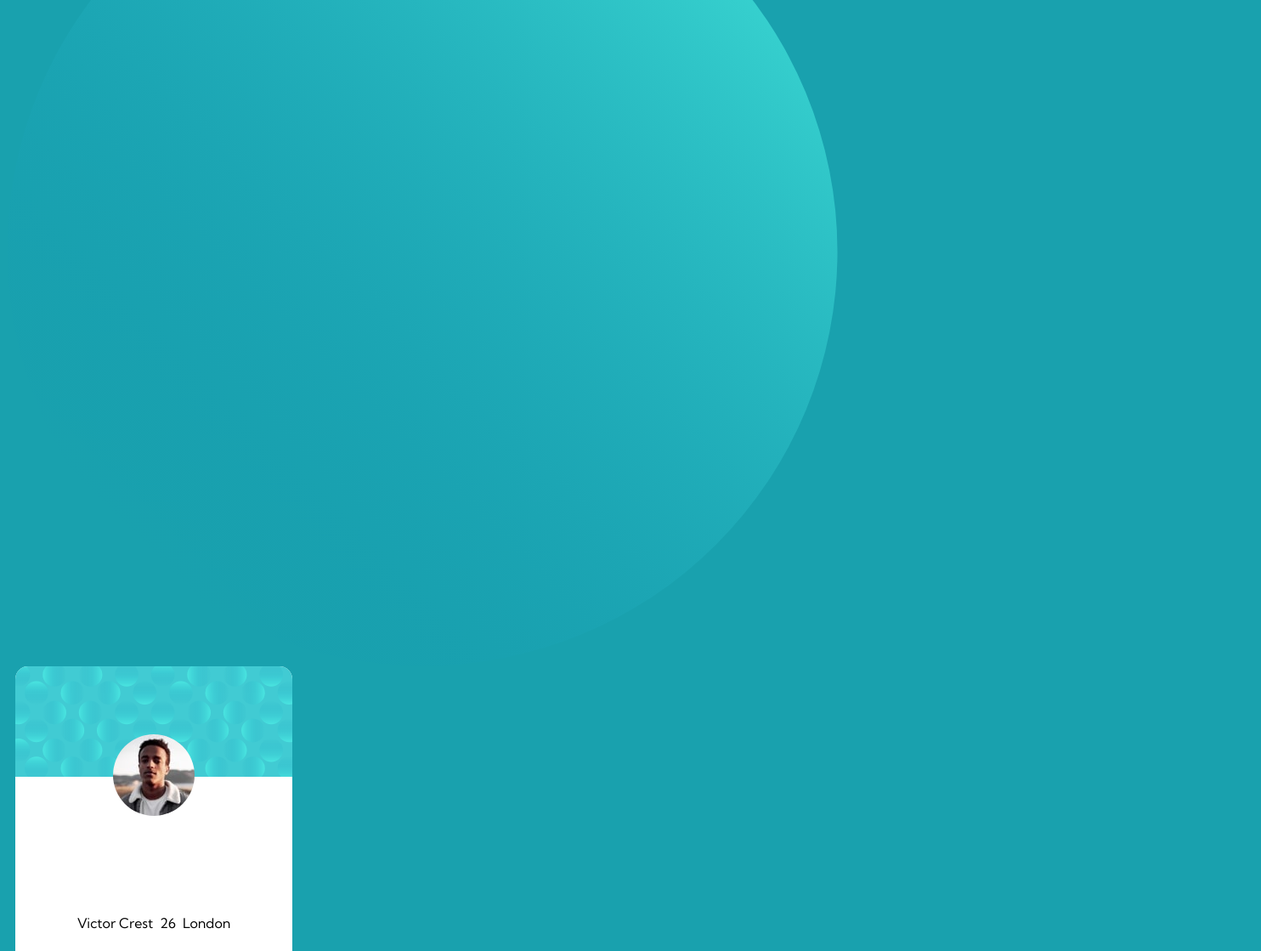
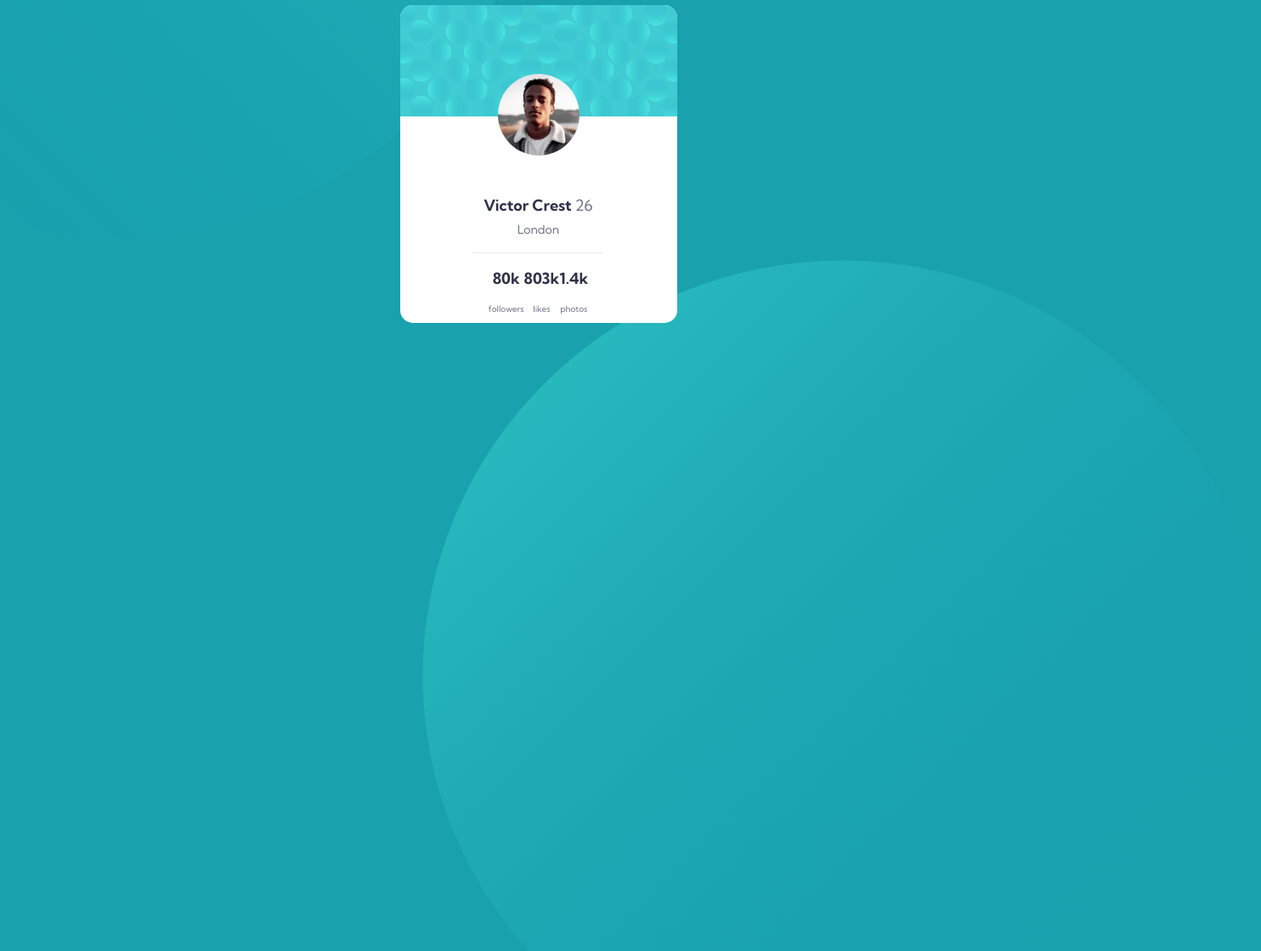
Before and after one commit to IvanMerino515/practica-flexbox2.0, a plain HTML site: page index.html in a window 1280 px wide. Shown: the part 202-1321 px from the top of the page at 85% size, 1484 px wide, since content can reach past the window. Drawn offline with Linux system fonts and the light colour scheme.

Commit message:
deploiment

```diff
--- a/css/style.css
+++ b/css/style.css
@@ -27,9 +27,51 @@ margin-bottom: 0;
 
 body{
 background-color: #19A1AE;
+display: flex;
+flex-direction: column;
+align-items: center;
+font-family: "Kumbh Sans", sans-serif;
 
 }
 
+.globe-top{
+position: absolute;
+z-index: -1;
+margin-right: 400px;
+margin-top: -280px;
+width: 622px;
+height: 621px;
+opacity: 0.5;
+}
+
+@media screen and (width>768px) {
+.globe-top{
+width: 978px;
+height: 976px;
+margin-top: -500px;
+margin-right: 1000px;
+
+}
+
+}
+
+.globe-bottom{
+position: absolute;
+z-index: -1;
+margin-top: 500px;
+width: 622px;
+height: 621px;
+margin-left: 350px;
+}
+
+@media screen and (width>768px) {
+    .globe-bottom{
+    width: 987px;
+    height: 976px;
+    margin-left: 700px ;
+
+}
+}
 .container{
 overflow: flex;
 flex-direction: row;
@@ -37,6 +79,7 @@ align-content: center;
 justify-items: center;
 width: 326px;
 height: 374px;
+margin-top: 200px;
 margin-left: 10px;
 margin-right: 23px;
 background-color: white;
@@ -50,7 +93,7 @@ border-radius: 15px 15px 0 0px;
 .avatar{
 display: flex;
 align-items: center;
-margin-bottom: 100px;
+margin-bottom: 0px;
 margin-left: 115px;
 margin-top: -50px;
 width: 96px;
@@ -62,11 +105,70 @@ box-shadow: 0 0 0 50px  white;
 
 .info{
     display: flex;
+    margin-top: 24px;
+    height: 50px;
+    padding-bottom: 4px;
+    margin-bottom: 40px;
+    flex-direction: column;
     align-items: center;
+    align-content: center;
     justify-content: center;
-    width: 200px;
-    font-family: "Kumbh Sans", sans-serif;
-    padding-bottom: 4px;
-    gap: 8px;
-    margin-left: 0;
+
+
 }
+
+
+.name{
+margin-top: 24px;
+color: #2e3349;
+font-size: 18px;
+font-weight: 700;
+
+}
+
+.age{
+color: #6b7082;
+font-size: 18px;
+font-weight: 400;
+
+
+}
+
+.city{
+color: #6b7082;
+font-size: 14px;
+font-weight: 400;
+position: absolute;
+margin-top: 80px;
+}
+
+.section-profile{
+display: flex;
+justify-content: space-around;
+width: auto;
+border-top: 1px solid #E8E9EC;
+padding-left: 18px;
+padding-right: 18px;
+
+
+}
+
+.followers{
+text-align: center;
+
+}
+
+.title{
+color: #2e3349;
+font-weight: 700;
+font-size: 18px;
+
+}
+
+.subtitle{
+    text-align: center;
+color: #6b7082;
+font-size: 10px;
+font-weight: 400;
+
+}
--- a/index.html
+++ b/index.html
@@ -21,12 +21,12 @@
     <img class="avatar" src="./assets/images-2/image-victor.jpg" alt="avatar">
     </div>
 
-    <div class="info">
-    <div class="name"> <p>Victor Crest</p></div>
-    <div class="age"><p>26</p> </div>
-    <div class="City"><p>London</p></div>
+ <div class="info">
+    <div class="name"> <p>Victor Crest <span class="age">26</span></p></div>
+    <div class="city"><p>London</p></div>
 </div>
 
+<div class="section-profile">
 <div class="followers">
     <p class="title" >80k</p>
     <p class="subtitle" >followers</p>
@@ -43,7 +43,7 @@
     <p class="subtitle">photos </p>
 
 </div>
-
+</div>
 
 
 </section>
```
